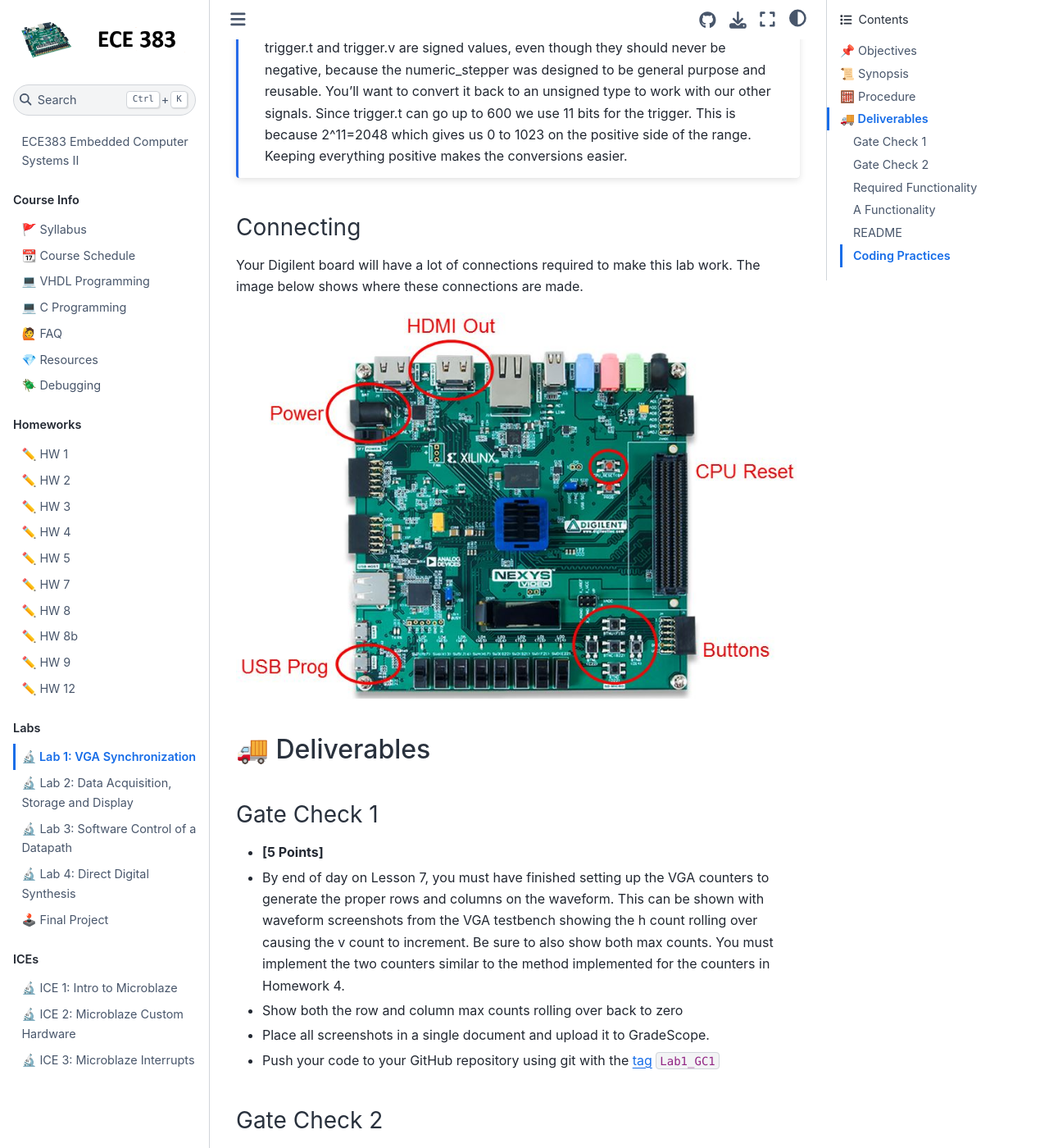
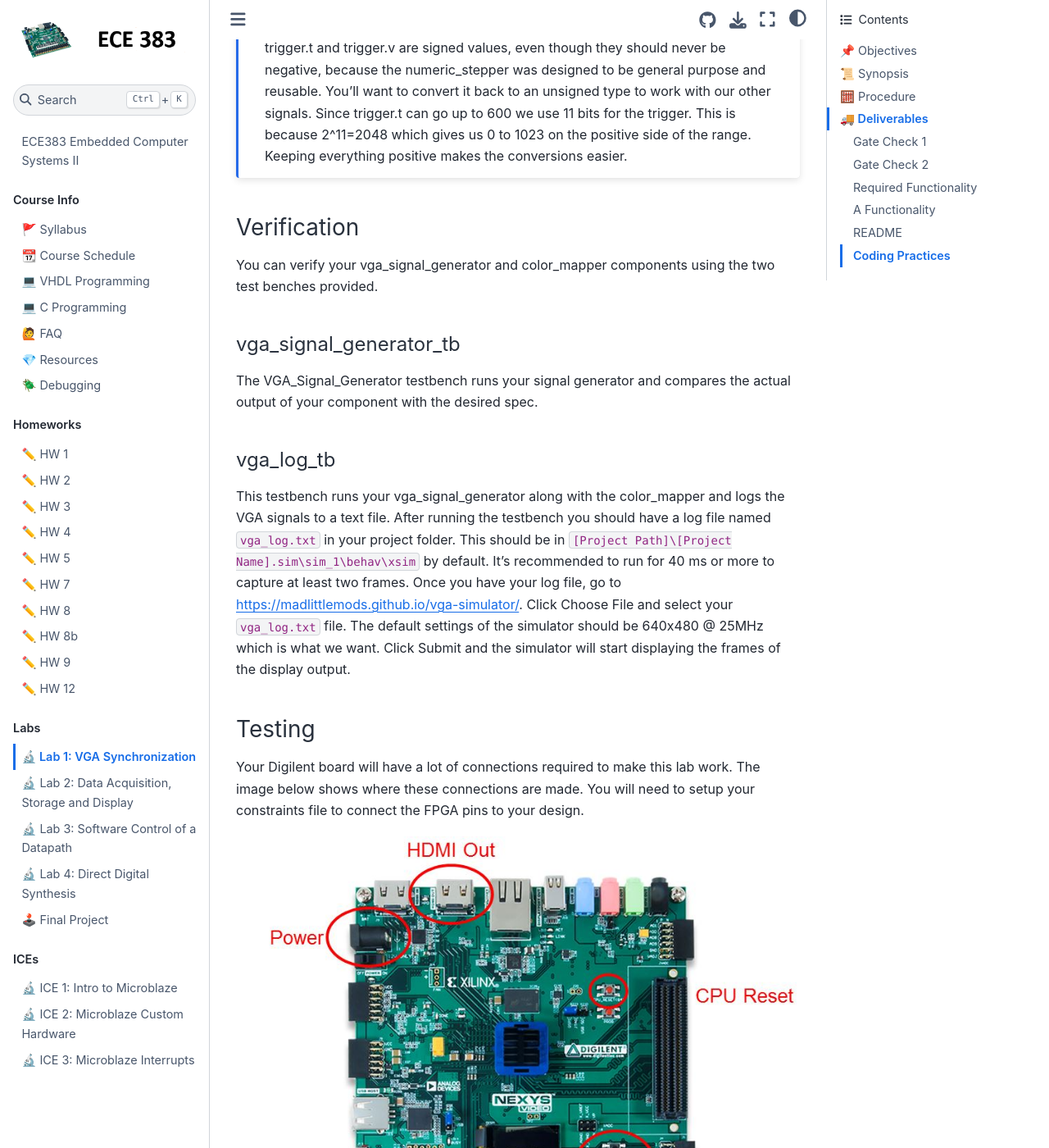
Before and after one commit to USAFA-ECE/ece383, a Jupyter Book: the page built from book/Assignments/lab1.md, in a window 1280 px wide and 1400 px high, scrolled down 6333 px. Shown: the whole window at 82% size. Built offline with Jupyter Book 1.0.4 settings and Sphinx 7.4.7 and the Sphinx Book theme 1.1.4, drawn with Linux system fonts in a browser that asks for light colours; pages that are not in the unit, such as notebooks, are missing from menus; some of the changed text lies outside the part shown.

Commit message:
Update lab1.md

````diff
--- a/book/Assignments/lab1.md
+++ b/book/Assignments/lab1.md
@@ -122,11 +122,21 @@ end color_mapper;
    trigger.t and trigger.v are signed values, even though they should never be negative, because the numeric_stepper was designed to be general purpose and reusable.  You'll want to convert it back to an unsigned type to work with our other signals.
    Since trigger.t can go up to 600 we use 11 bits for the trigger.  This is because 2^11=2048 which gives us 0 to 1023 on the positive side of the range.  Keeping everything positive makes the conversions easier.
 ```
+### Verification
 
+You can verify your vga_signal_generator and color_mapper components using the two test benches provided.
 
-### Connecting
+#### vga_signal_generator_tb
 
-Your Digilent board will have a lot of connections required to make this lab work. The image below shows where these connections are made.
+The VGA_Signal_Generator testbench runs your signal generator and compares the actual output of your component with the desired spec.
+
+#### vga_log_tb
+
+This testbench runs your vga_signal_generator along with the color_mapper and logs the VGA signals to a text file.  After running the testbench you should have a log file named `vga_log.txt` in your project folder.  This should be in `[Project Path]\[Project Name].sim\sim_1\behav\xsim` by default.  It's recommended to run for 40 ms or more to capture at least two frames.  Once you have your log file, go to [https://madlittlemods.github.io/vga-simulator/](https://madlittlemods.github.io/vga-simulator/).  Click Choose File and select your `vga_log.txt` file.  The default settings of the simulator should be 640x480 @ 25MHz which is what we want.  Click Submit and the simulator will start displaying the frames of the display output.
+
+### Testing
+
+Your Digilent board will have a lot of connections required to make this lab work. The image below shows where these connections are made.  You will need to setup your constraints file to connect the FPGA pins to your design.
 
 ```{image} ./figures/Lab01_Connections.jpg
 :width: 760
@@ -144,7 +154,9 @@ Your Digilent board will have a lot of connections required to make this lab wor
 
 ### Gate Check 2
 - **[5 Points]**
-- By end of day on Lesson 8, you must have setup the appropriate vsync, hsync, and blank signals on the waveform and created the color_mapper module to draw at least one line on the display. Include a picture of the line on the display. Additionally, include screenshots of waveforms showing:
+- By end of day on Lesson 8, you must have setup the appropriate vsync, hsync, and blank signals on the waveform and created the color_mapper module to draw at least one line on the display. Include a picture of the line on the display.  Take a picture of an actual monitor to prove your hardware is working.  Don't use the image from the VGA Simulator.
+
+Additionally, include screenshots of waveforms showing:
   - Show the hsync going high, low, and high in relation to column count.
   - Show the vsync going high, low, and high in relation to row count and column count.
   - Show the blank signals going high, low, and high in relation to row count and column count.
````
